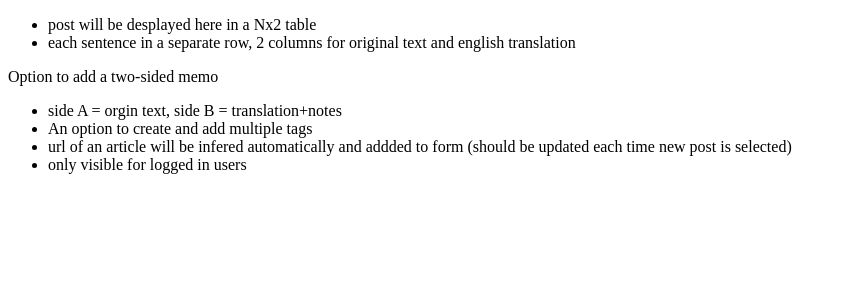
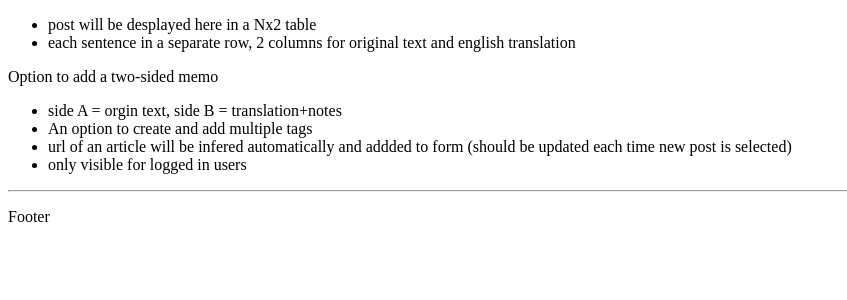
Before and after one commit to axyorah/nl-news-translator, a Django app: page / in a window 1280 px wide. Shown: the part 310-610 px from the top of the page, without its empty margins (0-847 px from the left). Run offline with Django 3.2, Linux system fonts and the light colour scheme.

Commit message:
add: added a placeholder for a footer

```diff
--- a/templates/main.html
+++ b/templates/main.html
@@ -14,6 +14,8 @@
       {% block content %}
       {% endblock content %}
 
+      {% include 'partials/footer.html' %}
+
     </div>
   </body>
 </html>
--- /dev/null
+++ b/templates/partials/footer.html
@@ -0,0 +1,2 @@
+<hr/>
+<p>Footer</p>
```
